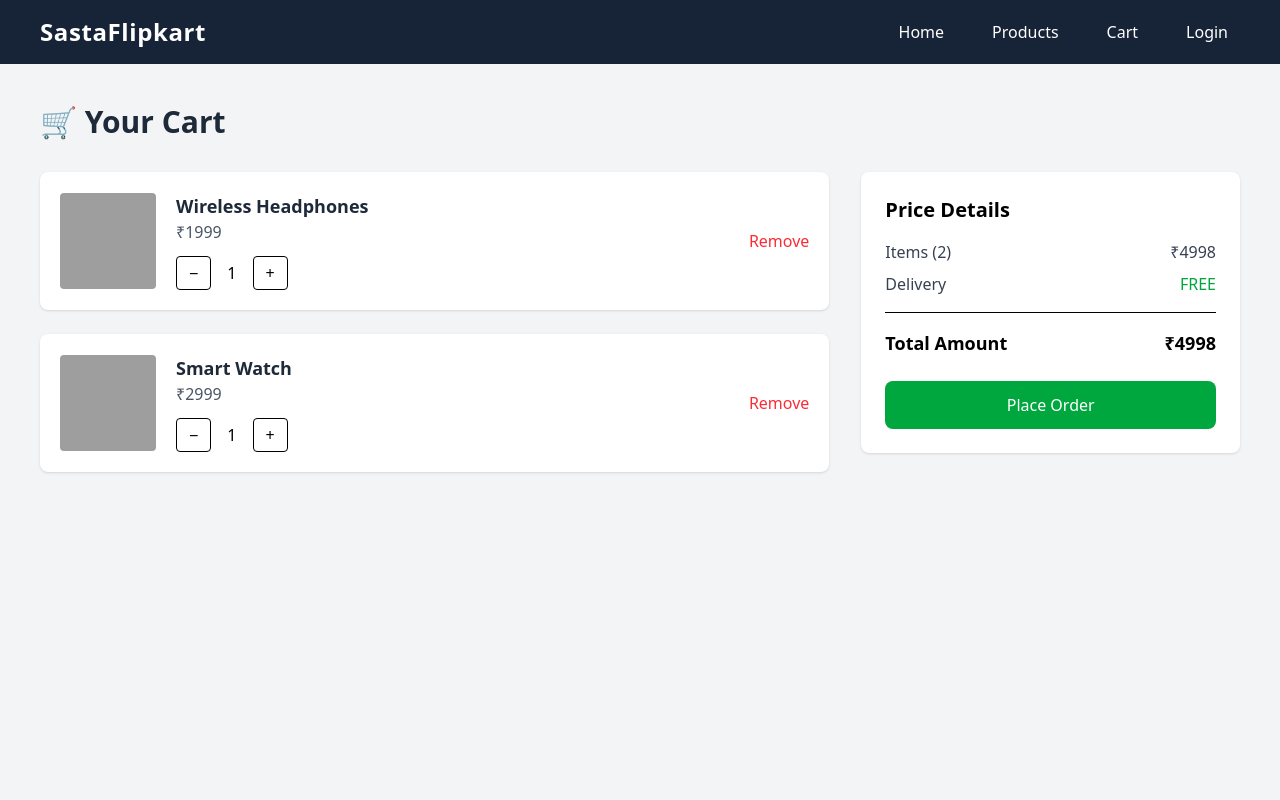
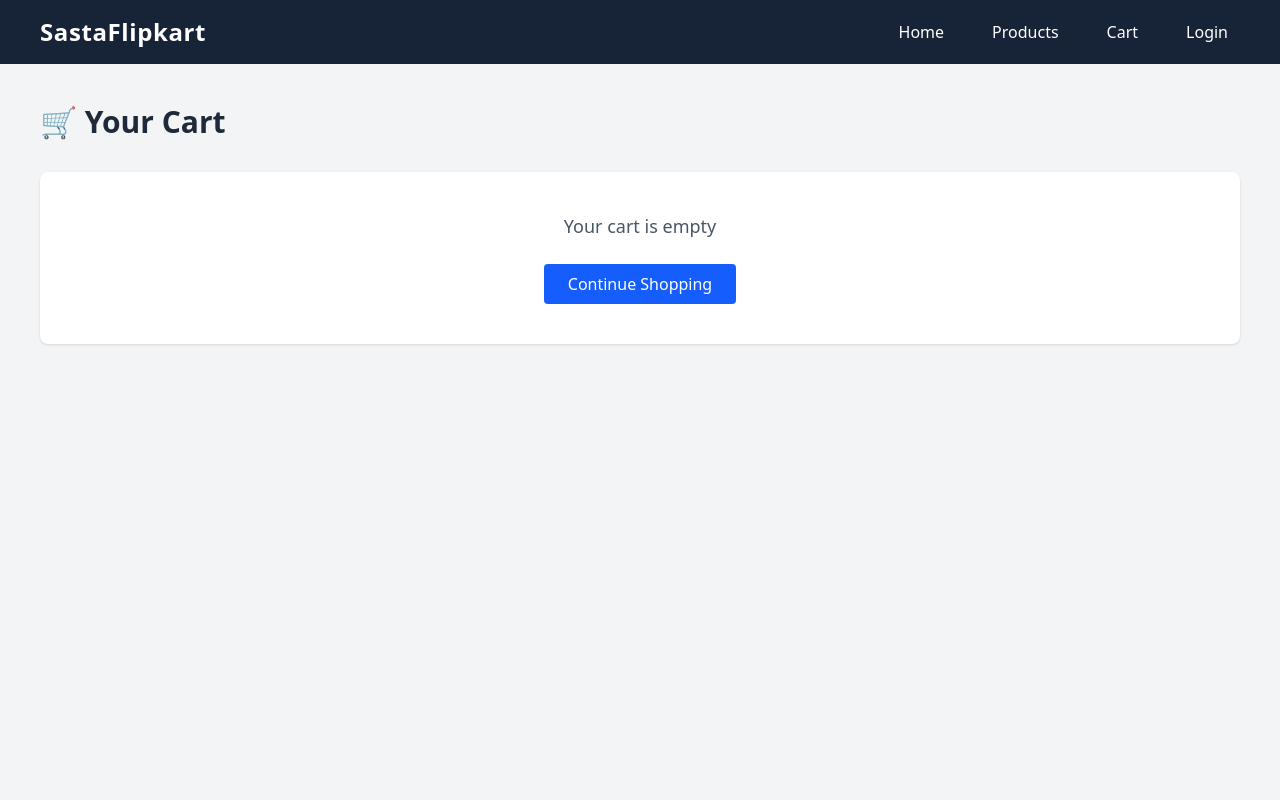
Before and after one commit to Nisita-Chandel/Flipcart-clone, a React app in the folder frontend/: page /cart in a window 1280 px wide. Shown: the top 800 px of the page. Built offline with nearby package versions, Linux system fonts and the light colour scheme; grey boxes are pictures that could not be loaded; the HTML template or start-up script is replaced by a standard one.

Commit message:
updated code

```diff
--- a/frontend/src/pages/Cart.jsx
+++ b/frontend/src/pages/Cart.jsx
@@ -1,23 +1,51 @@
+import { useLocation, useNavigate } from "react-router-dom";
+import { useState } from "react";
+
 const Cart = () => {
-  // Dummy cart data (you can replace this with real data later)
-  const cartItems = [
-    {
-      id: 1,
-      name: "Wireless Headphones",
-      price: 1999,
-      quantity: 1,
-      image:
-        "https://images.unsplash.com/photo-1518443895471-17c8b7a87f1d",
-    },
-    {
-      id: 2,
-      name: "Smart Watch",
-      price: 2999,
-      quantity: 1,
-      image:
-        "https://images.unsplash.com/photo-1523275335684-37898b6baf30",
-    },
-  ];
+  const location = useLocation();
+  const navigate = useNavigate();
+
+  // Get product data sent from ProductDetails
+  const product = location.state;
+
+  // If cart is opened directly without data
+  const [cartItems, setCartItems] = useState(
+    product
+      ? [
+          {
+            id: product.id || Date.now(),
+            name: product.title || product.name,
+            price: Number(product.price) || 0,
+            quantity: 1,
+            image: product.img,
+          },
+        ]
+      : []
+  );
+
+  const increaseQty = (id) => {
+    setCartItems((items) =>
+      items.map((item) =>
+        item.id === id
+          ? { ...item, quantity: item.quantity + 1 }
+          : item
+      )
+    );
+  };
+
+  const decreaseQty = (id) => {
+    setCartItems((items) =>
+      items.map((item) =>
+        item.id === id && item.quantity > 1
+          ? { ...item, quantity: item.quantity - 1 }
+          : item
+      )
+    );
+  };
+
+  const removeItem = (id) => {
+    setCartItems((items) => items.filter((item) => item.id !== id));
+  };
 
   const totalPrice = cartItems.reduce(
     (total, item) => total + item.price * item.quantity,
@@ -31,7 +59,10 @@ const Cart = () => {
       {cartItems.length === 0 ? (
         <div className="bg-white p-10 rounded-lg shadow text-center">
           <p className="text-gray-600 text-lg">Your cart is empty</p>
-          <button className="mt-6 bg-blue-600 text-white px-6 py-2 rounded hover:bg-blue-700 transition">
+          <button
+            onClick={() => navigate("/")}
+            className="mt-6 bg-blue-600 text-white px-6 py-2 rounded hover:bg-blue-700"
+          >
             Continue Shopping
           </button>
         </div>
@@ -47,7 +78,7 @@ const Cart = () => {
                 <img
                   src={item.image}
                   alt={item.name}
-                  className="w-24 h-24 object-cover rounded"
+                  className="w-24 h-24 object-contain"
                 />
 
                 <div className="flex-1">
@@ -57,13 +88,26 @@ const Cart = () => {
                   <p className="text-gray-600">₹{item.price}</p>
 
                   <div className="flex items-center gap-4 mt-3">
-                    <button className="px-3 py-1 border rounded">−</button>
+                    <button
+                      onClick={() => decreaseQty(item.id)}
+                      className="px-3 py-1 border rounded"
+                    >
+                      −
+                    </button>
                     <span>{item.quantity}</span>
-                    <button className="px-3 py-1 border rounded">+</button>
+                    <button
+                      onClick={() => increaseQty(item.id)}
+                      className="px-3 py-1 border rounded"
+                    >
+                      +
+                    </button>
                   </div>
                 </div>
 
-                <button className="text-red-500 hover:text-red-700">
+                <button
+                  onClick={() => removeItem(item.id)}
+                  className="text-red-500 hover:text-red-700"
+                >
                   Remove
                 </button>
               </div>
@@ -91,7 +135,7 @@ const Cart = () => {
               <span>₹{totalPrice}</span>
             </div>
 
-            <button className="w-full mt-6 bg-green-600 text-white py-3 rounded-lg hover:bg-green-700 transition">
+            <button className="w-full mt-6 bg-green-600 text-white py-3 rounded-lg hover:bg-green-700">
               Place Order
             </button>
           </div>
```
